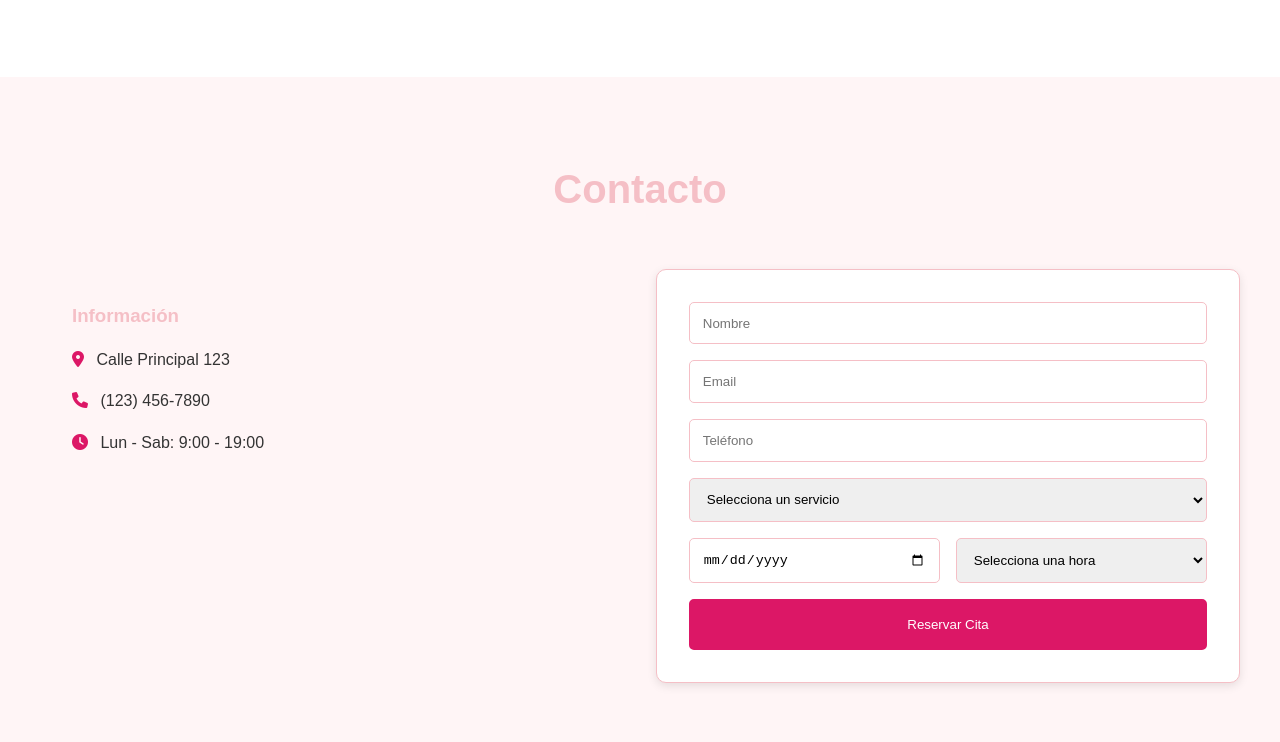
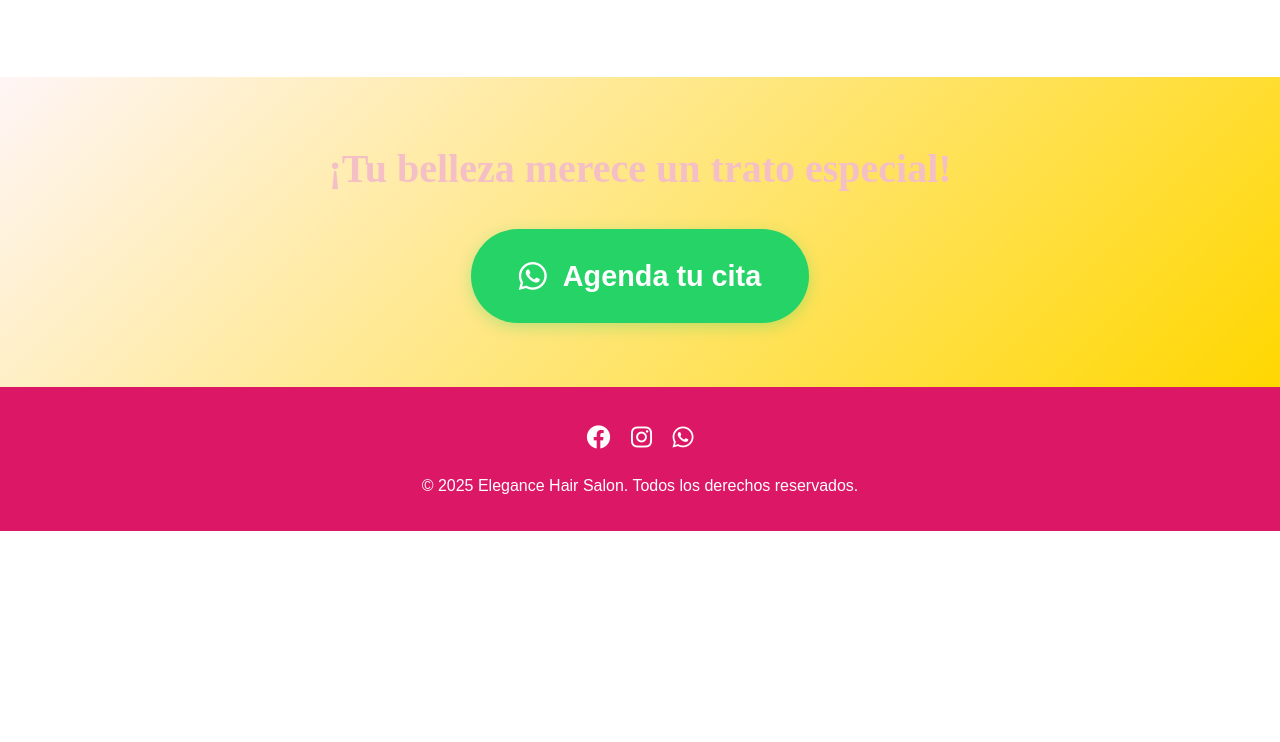
Before and after one commit to dejsscg/peluqueria-landing-2024, a plain HTML site: page index.html in a window 1280 px wide. Shown: the part 1778-2520 px from the top of the page. After the commit the page ends 2309 px from the top, so only its background shows below. Drawn offline with Linux system fonts and the light colour scheme.

Commit message:
Restaurado diseño original y simplificada sección de contacto con botón de WhatsApp

```diff
--- a/index.html
+++ b/index.html
@@ -73,43 +73,12 @@
     </section>
 
     <section id="contacto" class="contact">
-        <h2>Contacto</h2>
         <div class="contact-container">
-            <div class="contact-info">
-                <h3>Información</h3>
-                <p><i class="fas fa-map-marker-alt"></i> Calle Principal 123</p>
-                <p><i class="fas fa-phone"></i> (123) 456-7890</p>
-                <p><i class="fas fa-clock"></i> Lun - Sab: 9:00 - 19:00</p>
-            </div>
-            <form class="contact-form" id="reservationForm" action="https://formspree.io/f/TU_FORMSPREE_ID" method="POST">
-                <input type="text" id="nombre" name="nombre" placeholder="Nombre" required>
-                <input type="email" id="email" name="email" placeholder="Email" required>
-                <input type="tel" id="telefono" name="telefono" placeholder="Teléfono" required>
-                <select id="servicio" name="servicio" required>
-                    <option value="">Selecciona un servicio</option>
-                    <option value="corte">Corte de Cabello</option>
-                    <option value="color">Coloración</option>
-                    <option value="tratamiento">Tratamiento</option>
-                    <option value="peinado">Peinado</option>
-                </select>
-                <div class="form-group">
-                    <input type="date" id="fecha" name="fecha" required>
-                    <select id="hora" name="hora" required>
-                        <option value="">Selecciona una hora</option>
-                        <option value="09:00">09:00</option>
-                        <option value="10:00">10:00</option>
-                        <option value="11:00">11:00</option>
-                        <option value="12:00">12:00</option>
-                        <option value="13:00">13:00</option>
-                        <option value="14:00">14:00</option>
-                        <option value="15:00">15:00</option>
-                        <option value="16:00">16:00</option>
-                        <option value="17:00">17:00</option>
-                        <option value="18:00">18:00</option>
-                    </select>
-                </div>
-                <button type="submit" class="cta-button">Reservar Cita</button>
-            </form>
+            <h2 class="contact-title">¡Tu belleza merece un trato especial!</h2>
+            <a href="https://wa.me/123456789" class="whatsapp-button-large">
+                <i class="fab fa-whatsapp"></i>
+                Agenda tu cita
+            </a>
         </div>
     </section>
 
--- a/styles.css
+++ b/styles.css
@@ -5,6 +5,7 @@
     --accent-color: #FFD700;      /* Amarillo dorado */
     --text-color: #333;
     --light-bg: #FFF5F6;         /* Fondo rosa muy suave */
+    --background-color: #FFF5F6;
 }
 
 * {
@@ -261,15 +262,46 @@ section h2 {
 
 /* Contacto */
 .contact {
-    background: var(--light-bg);
+    padding: 4rem 2rem;
+    text-align: center;
+    background: linear-gradient(135deg, var(--background-color) 0%, var(--accent-color) 100%);
 }
 
 .contact-container {
-    max-width: 1200px;
+    max-width: 800px;
     margin: 0 auto;
-    display: grid;
-    grid-template-columns: repeat(auto-fit, minmax(300px, 1fr));
-    gap: 2rem;
+}
+
+.contact-title {
+    color: var(--secondary-color);
+    font-size: 2.5rem;
+    margin-bottom: 2rem;
+    line-height: 1.4;
+    font-family: 'Playfair Display', serif;
+}
+
+.whatsapp-button-large {
+    display: inline-flex;
+    align-items: center;
+    gap: 1rem;
+    padding: 1.5rem 3rem;
+    background-color: #25D366;
+    color: white;
+    text-decoration: none;
+    border-radius: 50px;
+    font-size: 1.8rem;
+    font-weight: 600;
+    transition: transform 0.3s ease, box-shadow 0.3s ease;
+    box-shadow: 0 4px 15px rgba(37, 211, 102, 0.3);
+}
+
+.whatsapp-button-large:hover {
+    transform: translateY(-5px);
+    box-shadow: 0 6px 20px rgba(37, 211, 102, 0.4);
+}
+
+.whatsapp-button-large i {
+    font-size: 2rem;
 }
 
 .contact-info {
@@ -319,6 +351,26 @@ section h2 {
     display: grid;
     grid-template-columns: 1fr 1fr;
     gap: 1rem;
+}
+
+@media (max-width: 768px) {
+    .contact {
+        padding: 3rem 1rem;
+    }
+
+    .contact-title {
+        font-size: 1.8rem;
+        margin-bottom: 1.5rem;
+    }
+
+    .whatsapp-button-large {
+        padding: 1rem 2rem;
+        font-size: 1.4rem;
+    }
+
+    .whatsapp-button-large i {
+        font-size: 1.6rem;
+    }
 }
 
 /* Footer */
```
